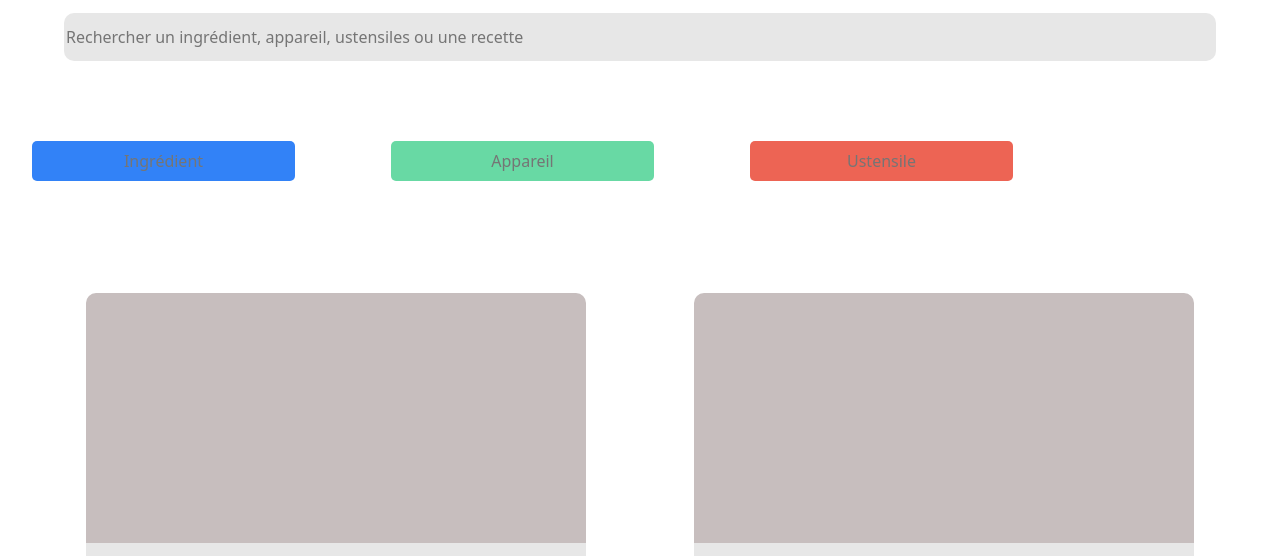
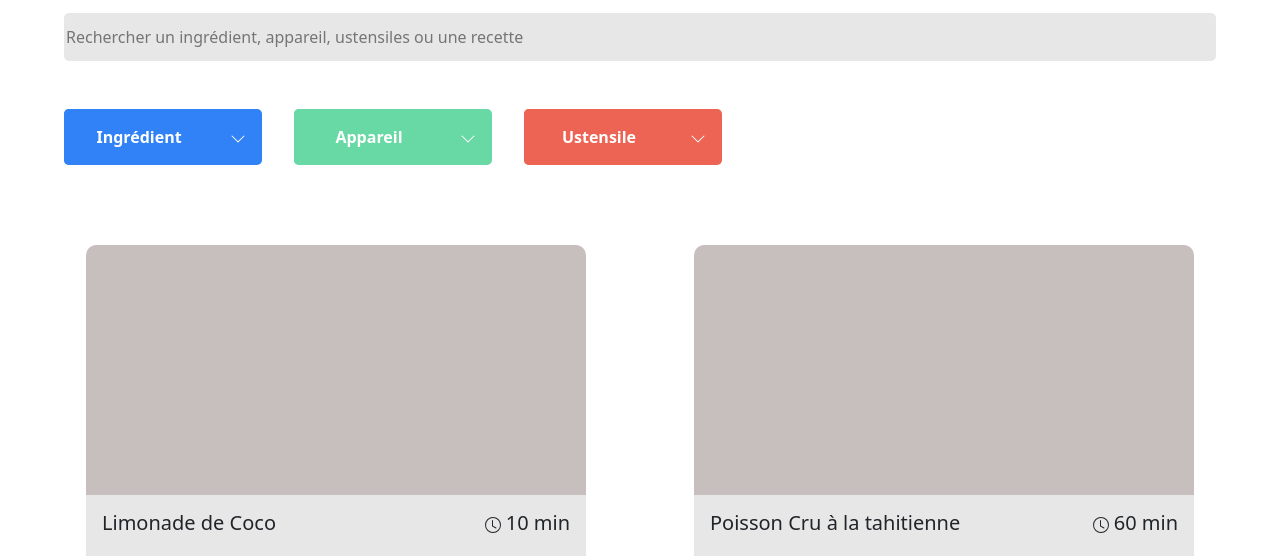
Before and after one commit to SprtJonathan/JonathanBinot_7_01122021, a website: page index.html in a window 1280 px wide. Shown: the part 123-679 px from the top of the page. Drawn offline with Linux system fonts and the light colour scheme.

Commit message:
Mise à jour filtres
Mise à jour du style d'affichage des filtres, ajout d'une réinitialisation de la recherche lorsqu'un filtre est supprimé

```diff
--- a/index.html
+++ b/index.html
@@ -29,12 +29,10 @@
         placeholder="Rechercher un ingrédient, appareil, ustensiles ou une recette"
       />
 
-      <div id="chosen-filters" class="container-fluid"></div>
+      <div id="chosen-filters" class="filters--selected"></div>
       <aside class="filters--dropdown--aside">
-        <div
-          id="ingredient-dropdown-filter"
-          class="filters--dropdown--block"
-        >
+        <div id="ingredient-dropdown-filter" class="filters--dropdown--block">
+          <div class="filters--input--block background--ingredient">
             <input
               type="text"
               placeholder="Ingrédient"
@@ -44,14 +42,31 @@
               onfocus="displayOptions('ingredient')"
             />
             <div
+              id="hide-ingredient"
+              class="filters--input--chevron"
+              onclick="hideOptions('ingredient')"
+              ><svg
+                xmlns="http://www.w3.org/2000/svg"
+                width="16"
+                height="16"
+                fill="currentColor"
+                class="bi bi-chevron-down"
+                viewBox="0 0 16 16"
+              >
+                <path
+                  fill-rule="evenodd"
+                  d="M1.646 4.646a.5.5 0 0 1 .708 0L8 10.293l5.646-5.647a.5.5 0 0 1 .708.708l-6 6a.5.5 0 0 1-.708 0l-6-6a.5.5 0 0 1 0-.708z"
+                />
+              </svg>
+            </div>
+          </div>
+          <div
             id="div-dropdown-ingredient"
             class="filters--dropdown background--ingredient"
           ></div>
         </div>
-        <div
-          id="device-dropdown-filter"
-          class="filters--dropdown--block"
-        >
+        <div id="device-dropdown-filter" class="filters--dropdown--block">
+          <div class="filters--input--block background--device">
             <input
               type="text"
               placeholder="Appareil"
@@ -61,14 +76,31 @@
               onfocus="displayOptions('device')"
             />
             <div
+              id="hide-device"
+              class="filters--input--chevron"
+              onclick="hideOptions('device')"
+              ><svg
+                xmlns="http://www.w3.org/2000/svg"
+                width="16"
+                height="16"
+                fill="currentColor"
+                class="bi bi-chevron-down"
+                viewBox="0 0 16 16"
+              >
+                <path
+                  fill-rule="evenodd"
+                  d="M1.646 4.646a.5.5 0 0 1 .708 0L8 10.293l5.646-5.647a.5.5 0 0 1 .708.708l-6 6a.5.5 0 0 1-.708 0l-6-6a.5.5 0 0 1 0-.708z"
+                />
+              </svg>
+            </div>
+          </div>
+          <div
             id="div-dropdown-device"
             class="filters--dropdown background--device"
           ></div>
         </div>
-        <div
-          id="utensil-dropdown-filter"
-          class="filters--dropdown--block"
-        >
+        <div id="utensil-dropdown-filter" class="filters--dropdown--block">
+          <div class="filters--input--block background--utensil">
             <input
               type="text"
               placeholder="Ustensile"
@@ -77,6 +109,25 @@
               onkeyup="filterFunction('utensil')"
               onfocus="displayOptions('utensil')"
             />
+            <div
+              id="hide-utensil"
+              class="filters--input--chevron"
+              onclick="hideOptions('utensil')"
+              ><svg
+                xmlns="http://www.w3.org/2000/svg"
+                width="16"
+                height="16"
+                fill="currentColor"
+                class="bi bi-chevron-down"
+                viewBox="0 0 16 16"
+              >
+                <path
+                  fill-rule="evenodd"
+                  d="M1.646 4.646a.5.5 0 0 1 .708 0L8 10.293l5.646-5.647a.5.5 0 0 1 .708.708l-6 6a.5.5 0 0 1-.708 0l-6-6a.5.5 0 0 1 0-.708z"
+                />
+              </svg>
+            </div>
+          </div>
           <div
             id="div-dropdown-utensil"
             class="filters--dropdown background--utensil"
--- a/js/helpers.js
+++ b/js/helpers.js
@@ -55,19 +55,20 @@
   }
 }
 
-function createFiltersHTMLCode(array, listDiv, type) {
+function createFiltersHTMLCode(array, listDiv) {
   listDiv.innerHTML = "";
   for (i = 0; i < array.length; i++) {
-    listDiv.innerHTML += `<div id="filter-${type}-${i}" class="filters--selection background--${type}"><span class="filters--selection--text">${array[i]}</span><button class="btn" onclick="removeFilter(${i}, '${type}')"><svg xmlns="http://www.w3.org/2000/svg" width="16" height="16" fill="white" class="bi bi-x-circle" viewBox="0 0 16 16">
+    listDiv.innerHTML += `<div id="filter-${array[i][1]}-${i}" class="filters--selection background--${array[i][1]}"><span class="filters--selection--text">${array[i][0]}</span><button class="btn" onclick="removeFilter(${i}, '${array[i][1]}')"><svg xmlns="http://www.w3.org/2000/svg" width="16" height="16" fill="white" class="bi bi-x-circle" viewBox="0 0 16 16">
     <path d="M8 15A7 7 0 1 1 8 1a7 7 0 0 1 0 14zm0 1A8 8 0 1 0 8 0a8 8 0 0 0 0 16z"/>
     <path d="M4.646 4.646a.5.5 0 0 1 .708 0L8 7.293l2.646-2.647a.5.5 0 0 1 .708.708L8.707 8l2.647 2.646a.5.5 0 0 1-.708.708L8 8.707l-2.646 2.647a.5.5 0 0 1-.708-.708L7.293 8 4.646 5.354a.5.5 0 0 1 0-.708z"/>
   </svg></button></div>`;
   }
 }
 
+/*
 function filtersHTMLCode(value, type) {
   return `<div id="filter-${type}" class="filters--selection background--${type}"><span class="filters--selection--text">${value}</span><button class="btn" onclick="removeFilter('${value}','${type}')"><svg xmlns="http://www.w3.org/2000/svg" width="16" height="16" fill="white" class="bi bi-x-circle" viewBox="0 0 16 16">
     <path d="M8 15A7 7 0 1 1 8 1a7 7 0 0 1 0 14zm0 1A8 8 0 1 0 8 0a8 8 0 0 0 0 16z"/>
     <path d="M4.646 4.646a.5.5 0 0 1 .708 0L8 7.293l2.646-2.647a.5.5 0 0 1 .708.708L8.707 8l2.647 2.646a.5.5 0 0 1-.708.708L8 8.707l-2.646 2.647a.5.5 0 0 1-.708-.708L7.293 8 4.646 5.354a.5.5 0 0 1 0-.708z"/>
   </svg></button></div>`;
-}
+}*/
--- a/js/index.js
+++ b/js/index.js
@@ -17,9 +17,13 @@
   let dropdownDiv = document.getElementById("div-dropdown-" + param);
   dropdownDiv.style.display = "flex";
 
+  let hideButton = document.getElementById("hide-" + param);
+  hideButton.innerHTML = `<svg xmlns="http://www.w3.org/2000/svg" width="16" height="16" fill="currentColor" class="bi bi-chevron-up" viewBox="0 0 16 16">
+  <path fill-rule="evenodd" d="M7.646 4.646a.5.5 0 0 1 .708 0l6 6a.5.5 0 0 1-.708.708L8 5.707l-5.646 5.647a.5.5 0 0 1-.708-.708l6-6z"/>
+</svg>`;
+
   let dropdownInputDiv = document.getElementById(param + "-searchbar");
-  dropdownInputDiv.className =
-    "filters--input--expanded filters--input--expanded--" + param;
+  dropdownInputDiv.className = "filters--input--expanded background--" + param;
 }
 
 // Fonction permettant de cacher les options des filtres
@@ -27,8 +31,13 @@
   let dropdownDiv = document.getElementById("div-dropdown-" + param);
   dropdownDiv.style.display = "none";
 
+  let hideButton = document.getElementById("hide-" + param);
+  hideButton.innerHTML = `<svg xmlns="http://www.w3.org/2000/svg" width="16" height="16" fill="currentColor" class="bi bi-chevron-down" viewBox="0 0 16 16">
+  <path fill-rule="evenodd" d="M1.646 4.646a.5.5 0 0 1 .708 0L8 10.293l5.646-5.647a.5.5 0 0 1 .708.708l-6 6a.5.5 0 0 1-.708 0l-6-6a.5.5 0 0 1 0-.708z"/>
+</svg>`;
+
   let dropdownInputDiv = document.getElementById(param + "-searchbar");
-  dropdownInputDiv.className = "filters--input filters--input--" + param;
+  dropdownInputDiv.className = "filters--input background--" + param;
 }
 
 // Récupération des données des recettes
@@ -186,30 +195,21 @@
 }
 
 let globalFilterTab = []; // Tableau servant à contenir les filtres sélectionnés
-/*globalFilterTab[0] = []; // Tableau servant à contenir les filtres sélectionnés
-globalFilterTab[1] = []; // Tableau servant à contenir les filtres sélectionnés
-globalFilterTab[2] = []; // Tableau servant à contenir les filtres sélectionnés
-*/
 
-/*function filterSearch(filter, type) {
+function filterSearch(filter, type) {
   if (filter.target.id.includes(type + "-id-")) {
     let filterSearchBar = document.getElementById(type + "-searchbar");
     filterSearchBar.value = "";
-    let arrayNum = 0;
-    if (type == "ingredient") {
-      arrayNum = 0;
+    console.log(globalFilterTab);
+    let arrayToInsert = [filter.target.innerText, type];
+    let chosenFilters = document.getElementById("chosen-filters");
+    let alreadySelected = false;
+    for (i = 0; i < globalFilterTab.length; i++) {
+      alreadySelected = globalFilterTab[i][0].includes(filter.target.innerText);
     }
-    if (type == "device") {
-      arrayNum = 1;
-    }
-    if (type == "utensil") {
-      arrayNum = 2;
-    }
-    console.log(globalFilterTab.arrayNum);
-    let chosenFilters = document.getElementById("chosen-filters");
-    if (!globalFilterTab[arrayNum].includes(filter.target.innerText)) {
-      globalFilterTab[arrayNum].push(filter.target.innerText);
-      console.log(globalFilterTab[arrayNum]);
+    if (!alreadySelected) {
+      globalFilterTab.push(arrayToInsert);
+      console.log(globalFilterTab);
       createFiltersHTMLCode(globalFilterTab, chosenFilters, type);
     }
     if (globalFilterTab.length > 0) {
@@ -219,9 +219,9 @@
     }
     searchRecipe(filter.target.innerText);
   }
-}*/
+}
 
-function filterSearch(filter, type) {
+/*function filterSearch(filter, type) {
   if (filter.target.id.includes(type + "-id-")) {
     let filterSearchBar = document.getElementById(type + "-searchbar");
     filterSearchBar.value = "";
@@ -240,13 +240,14 @@
     }
     searchRecipe(filter.target.innerText);
   }
-}
+}*/
 
 function removeFilter(value, type) {
-  let index = globalFilterTab.indexOf(value);
+  let index = globalFilterTab.indexOf([value, type]);
   globalFilterTab.splice(index, 1);
   let chosenFilters = document.getElementById("chosen-filters");
-  chosenFilters.innerHTML = globalFilterTab;
+  createFiltersHTMLCode(globalFilterTab, chosenFilters, type);
+  searchRecipe("");
 }
 
 function showDevices() {
--- a/sass/pages/_homepage.scss
+++ b/sass/pages/_homepage.scss
@@ -17,53 +17,51 @@
   width: 90%;
   border: none;
   height: 3rem;
-  border-radius: 10px;
+  border-radius: 5px;
 }
 
 /* Dropdown Content (Hidden by Default) */
 .filters {
   &--input {
-    color: black;
-    box-sizing: border-box;
-    background-position: 14px 12px;
-    background-repeat: no-repeat;
     font-size: 16px;
-    padding: 0.5rem 1rem;
+    font-weight: 600;
+    padding: 1rem;
     text-align: center;
     border: none;
+    margin: 0;
     border-radius: 5px;
-    margin: 2rem 2rem 2rem 0rem;
-    width: 500;
-    &::after {
-      content: "V";
+    width: 150px;
+    &::-webkit-input-placeholder {
+      color: white;
     }
     &--expanded {
       border-radius: 5px 5px 0px 0px;
-      width: 500px;
-      &--ingredient {
-        background-color: $blue-filter-color;
-      }
-      &--device {
-        background-color: $green-filter-color;
-      }
-      &--utensil {
-        background-color: $red-filter-color;
-      }
-      &::after {
-        content: "^";
+      border: 0px transparent;
+      font-size: 16px;
+      font-weight: 600;
+      padding: 0.5rem 1rem;
+      width: 400px;
+      &::-webkit-input-placeholder {
+        color: white;
       }
     }
-    &--ingredient {
-      background-color: $blue-filter-color;
+    &--block {
+      display: flex;
+      flex-direction: row;
+      justify-content: space-around;
+      align-items: center;
+      align-content: space-around;
+      border-radius: 5px;
+      margin: 2rem 2rem 2rem 0rem;
+      width: 500;
     }
-    &--device {
-      background-color: $green-filter-color;
-    }
-    &--utensil {
-      background-color: $red-filter-color;
-    }
-    &:focus {
-      outline: 3px solid #ddd;
+    &--chevron {
+      display: block;
+      color: white;
+      font-weight: 600;
+      text-align: center;
+      width: 20%;
+      margin: 1rem;
     }
   }
   &--dropdown {
@@ -90,10 +88,11 @@
       display: flex;
       flex-direction: row;
       justify-content: flex-start;
+      margin: auto;
       width: 90%;
     }
     &--block {
-      margin: 2rem;
+      z-index: 10;
       padding: 0px;
       max-height: 300px;
     }
@@ -120,6 +119,10 @@
     &--text {
       height: auto;
     }
+  }
+  &--selected {
+    width: 90%;
+    margin: auto;
   }
 }
 
```
Also changed, not shown: public/css/main.css, 1 other file. Lines whose indentation alone changed are shown as unchanged.
